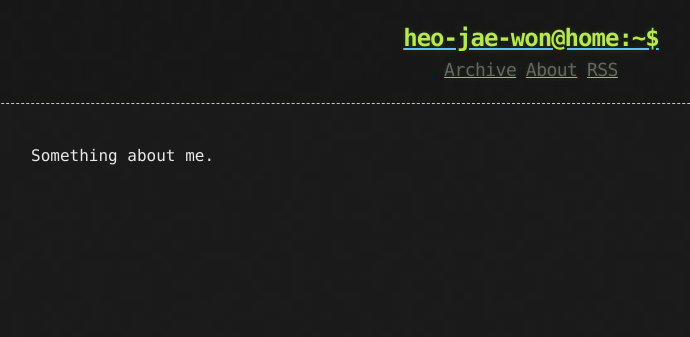
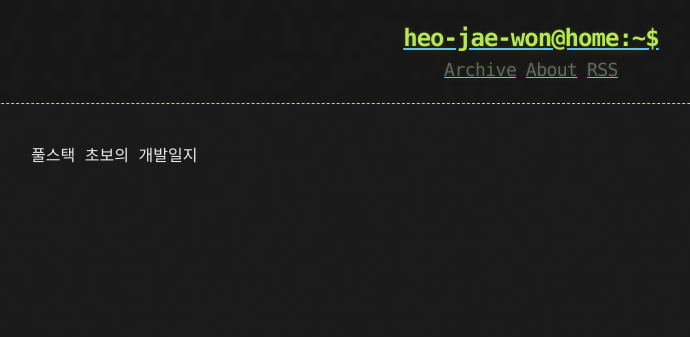
Before and after one commit to Heo-Jae-Won/Heo-Jae-Won.github.io, a Jekyll site: the page built from about.md, in a window 1280 px wide. Shown: the top 337 px of the page, without its empty margins (109-799 px from the left). Built offline with Jekyll 4.4.1, drawn with Linux system fonts in a browser that asks for light colours.

Commit message:
Update about.md

```diff
--- a/about.md
+++ b/about.md
@@ -3,4 +3,4 @@ layout: page
 title: About
 ---
 
-Something about me.
+풀스택 초보의 개발일지
```
